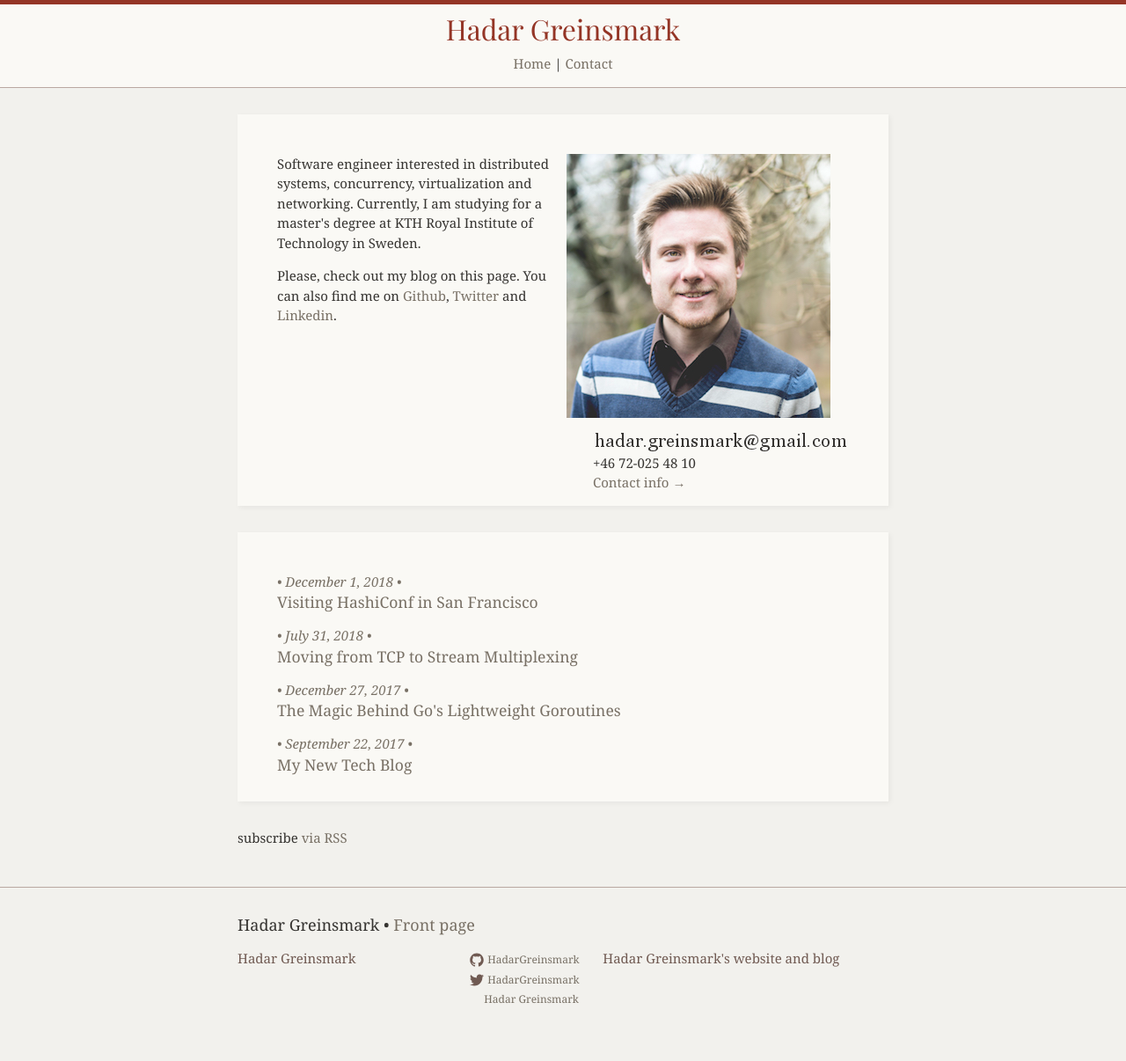
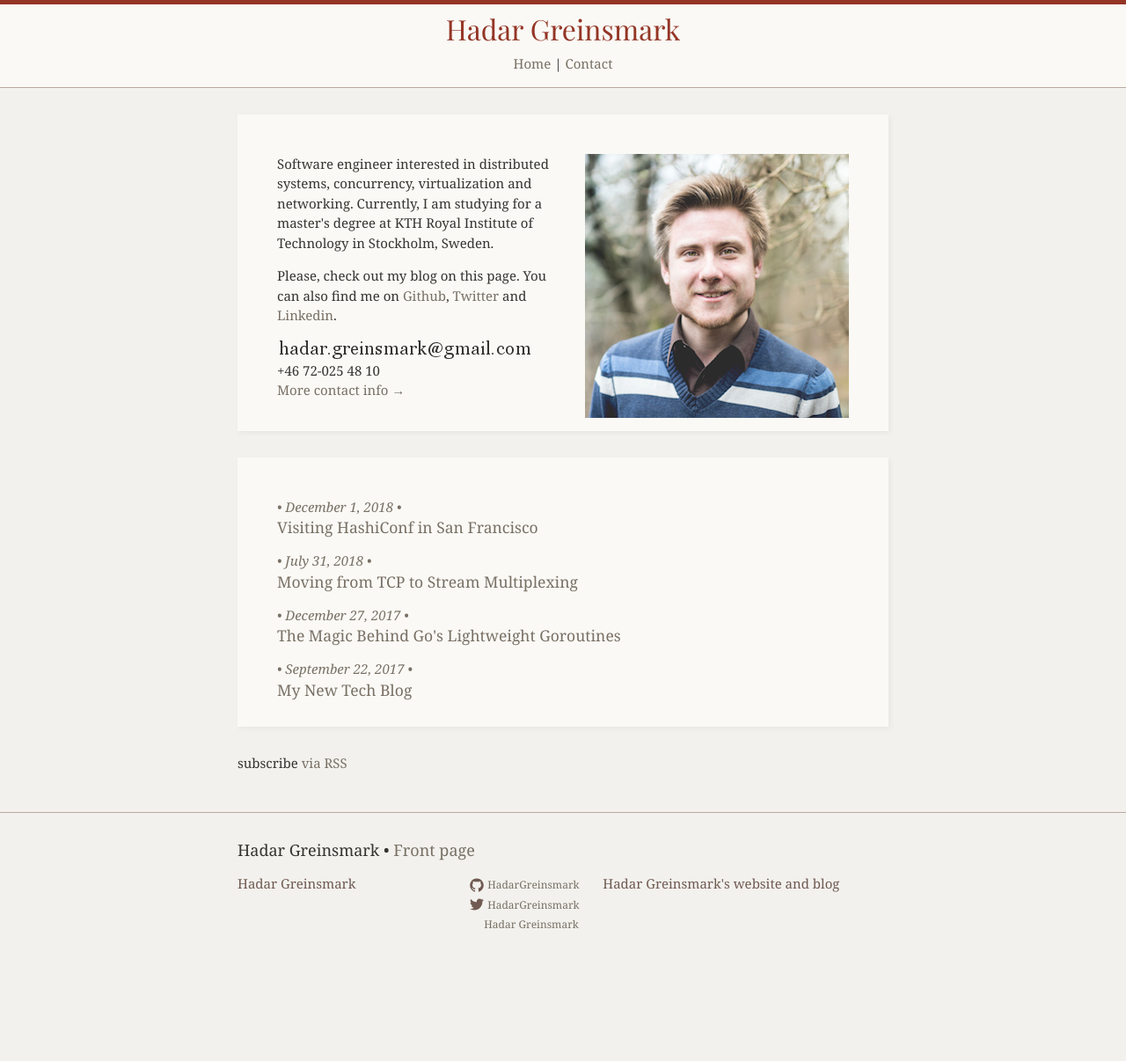
Before and after one commit to HadarGreinsmark/hadargreinsmark.github.io, a Jekyll site: the page built from index.html, in a window 1280 px wide. Shown: the whole page at 88% size. Built offline with Jekyll 4.4.1, drawn with Linux system fonts in a browser that asks for light colours; some web fonts are replaced; after the commit the page ends 1121 px from its top, so only the background shows below that.

Commit message:
Adjust front page

```diff
--- a/index.html
+++ b/index.html
@@ -6,14 +6,16 @@ layout: default
 	<article>
 		<div style="float: right; padding-left: 1em;">
 			<img src="avatar.jpg" alt="Avatar of Hadar" />
-			<li style="list-style-type: none; padding-top: 1em;">
-				<ul><img src="email.png" alt="email"></ul>
-				<ul>+46 72-025 48 10</ul>
-				<ul><a href="/contact">Contact info →</a></ul>
-			</li>
 		</div>
-		<p>Software engineer interested in distributed systems, concurrency, virtualization and networking. Currently, I am studying for a master's degree at KTH Royal Institute of Technology in Sweden. </p>
+		<p>Software engineer interested in distributed systems, concurrency, virtualization and networking. Currently, I am studying for a master's degree at KTH Royal Institute of Technology in Stockholm, Sweden. </p>
 		<p>Please, check out my blog on this page. You can also find me on <a href="https://github.com/HadarGreinsmark">Github</a>, <a href="https://twitter.com/HadarGreinsmark">Twitter</a> and <a href="https://www.linkedin.com/in/hadargreinsmark/">Linkedin</a>.</p>
+
+		<p>
+			<img src="email.png" alt="email"><br/>
+			+46 72-025 48 10<br/>
+			<a href="/contact">More contact info →</a>
+		</p>
+
 		<div style="clear: both;"></div>
 	</article>
 
```
